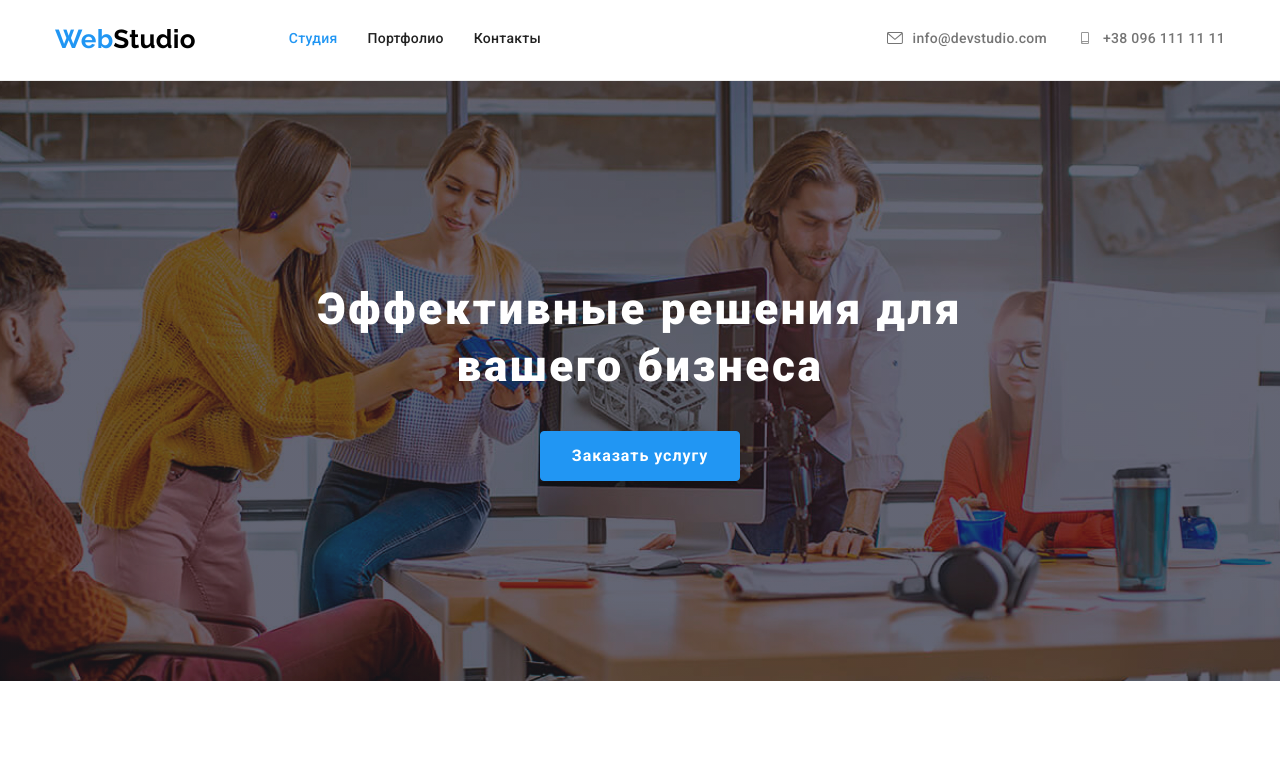
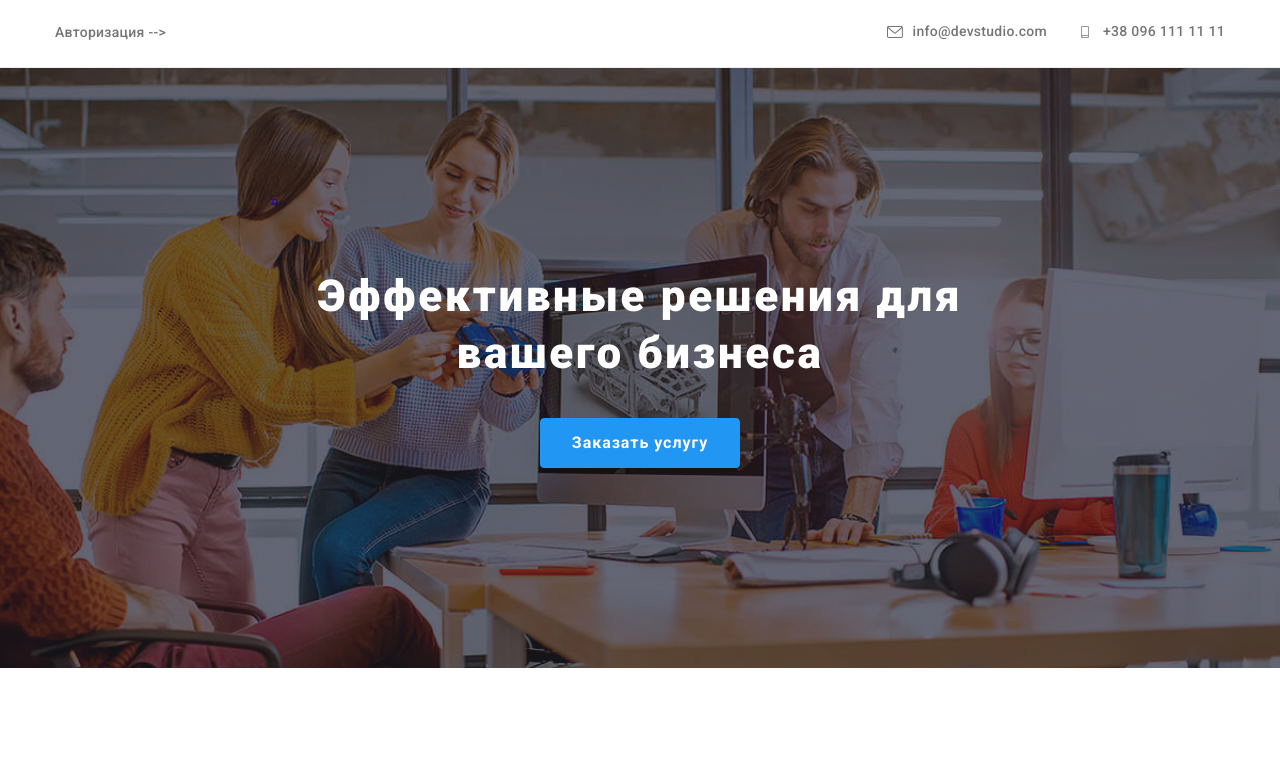
Before and after one commit to Marisha961/test, a plain HTML site: page index.html in a window 1280 px wide. Shown: the top 758 px of the page. Drawn offline with nearby package versions, Linux system fonts and the light colour scheme.

Commit message:
первая версия дз-5

```diff
--- a/index.html
+++ b/index.html
@@ -26,22 +26,7 @@
     <header class="header">
       <div class="container header-nav">
         <!--       Навигация -->
-
-        <nav class="navigation">
-          <a href="" lang="en" class="logo"
-            ><span class="logo-web">Web</span>Studio</a
-          >
-          <ul class="site-nav list">
-            <li class="item">
-              <a href="index.html" class="nav-list current">Студия</a>
-            </li>
-            <li class="item">
-              <a href="portfolio.html" class="nav-list">Портфолио</a>
-            </li>
-            <li class="item"><a href="" class="nav-list">Контакты</a></li>
-          </ul>
-        </nav>
-        <!--             Авторизация -->
+        Авторизация -->
 
         <ul class="auth list">
           <li class="item">
```
